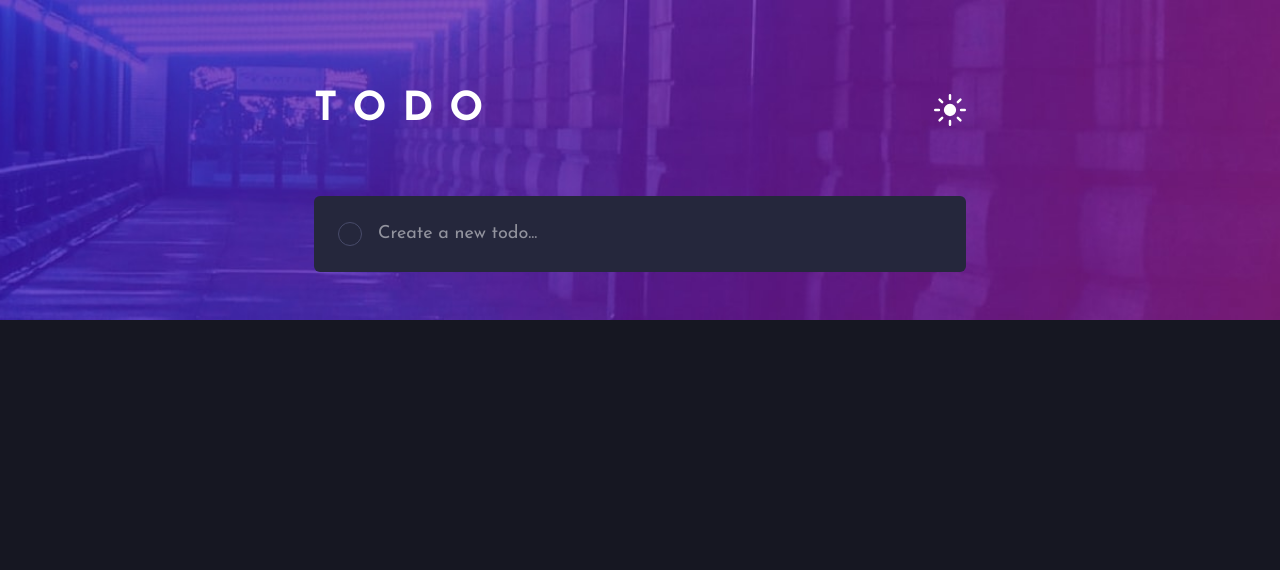
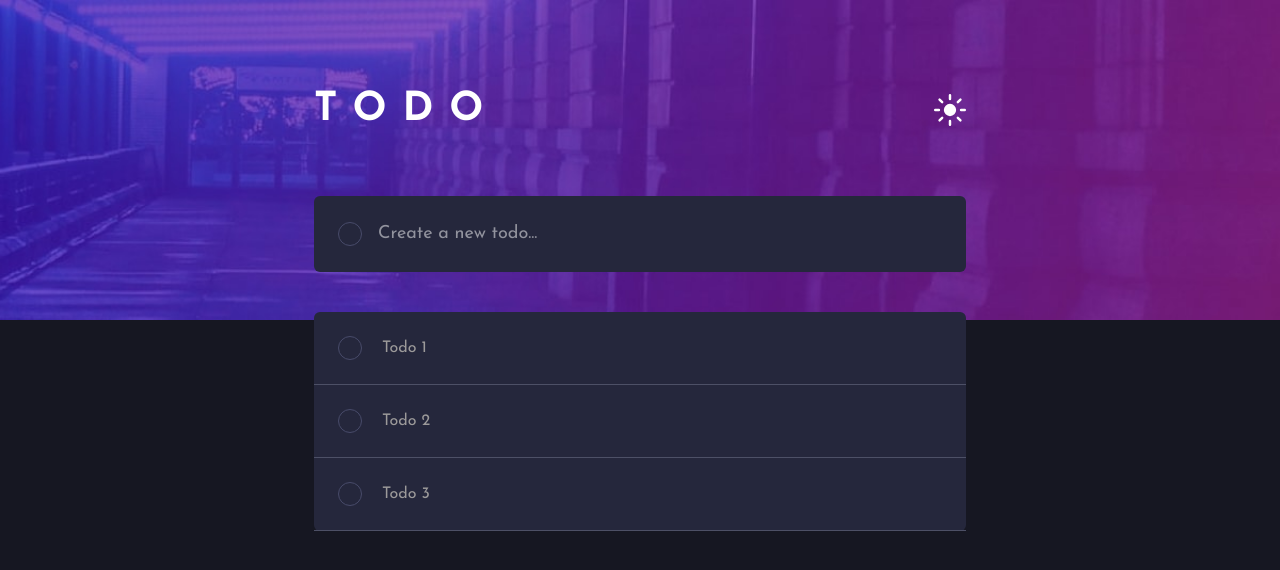
Before and after one commit to milennafeijo/projeto-todo-react-tailwind, a React (Vite) app: page / in a window 1280 px wide. Shown: the top 570 px of the page. Built offline with nearby package versions, Linux system fonts and the light colour scheme.

Commit message:
feat: adiciona array de tarefas + renderização & estilização das novas tarefas

```diff
--- a/src/App.tsx
+++ b/src/App.tsx
@@ -1,5 +1,11 @@
 import TodoHeader from "./components/TodoHeader";
 import TodoForm from "./components/TodoForm";
+
+const todos = [
+  { id: 1, text: "Todo 1" },
+  { id: 2, text: "Todo 2" },
+  { id: 3, text: "Todo 3" },
+]
 
 function App() {
   return (
@@ -8,6 +14,21 @@ function App() {
         <div className="max-w-175 m-auto mb-6 px-6">
           <TodoHeader />
           <TodoForm />
+
+          <div className="bg-navy-900 rounded-md">
+            <ul>
+              {todos.map((todo) => (
+                <li className="border-b border-purple-700 p-6" key={todo.id}>
+                  <div className="flex items-center gap-5">
+                    <button className="w-6 h-6 border border-navy-850 rounded-full cursor-pointer"></button>
+                    <p className="text-[#9c9a9a]">{todo.text}</p>
+                  </div>
+                </li>
+              ))}
+            </ul>
+          </div>
+
+
         </div>
       </div>
     </main>
```
Lines whose indentation alone changed are shown as unchanged.
